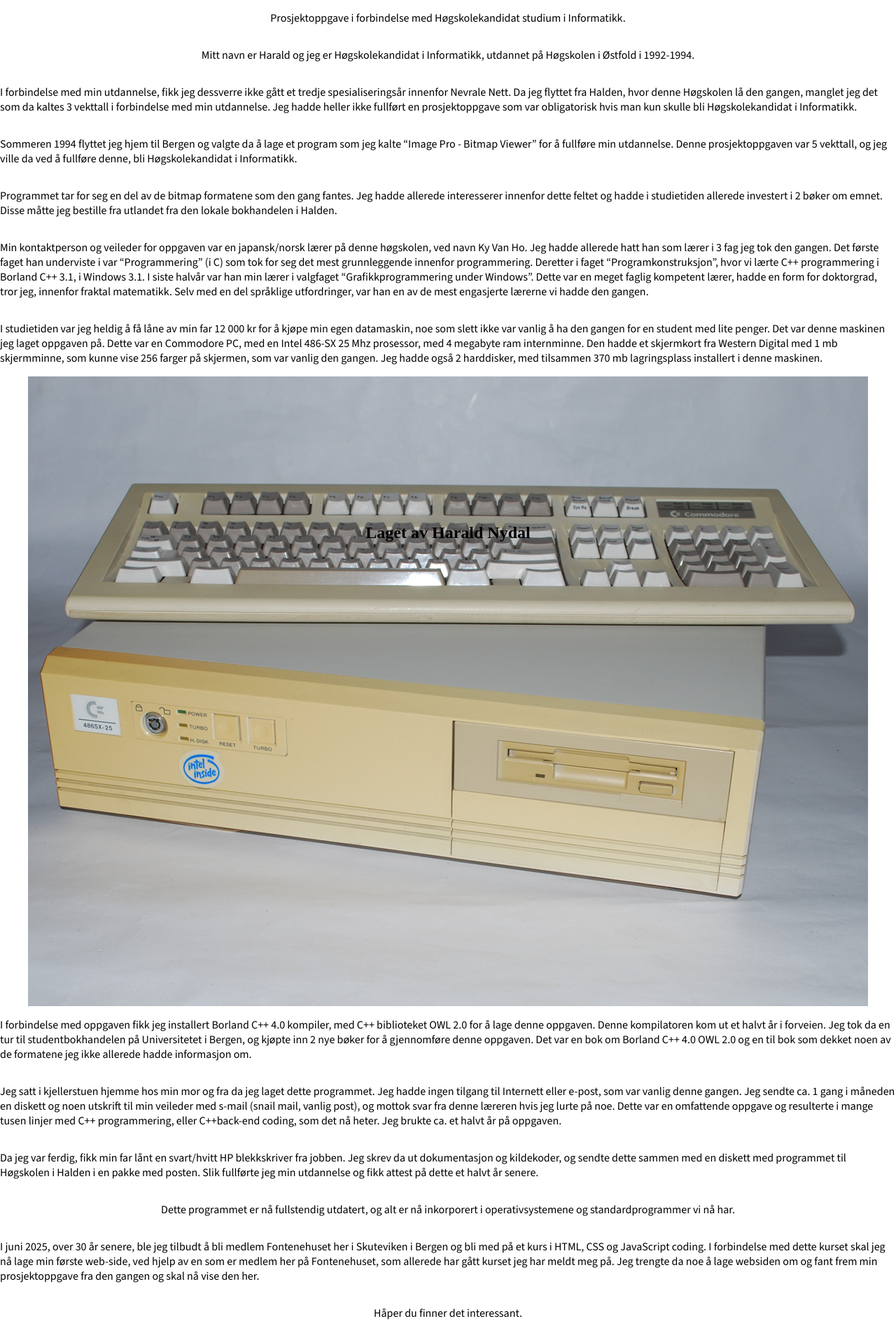
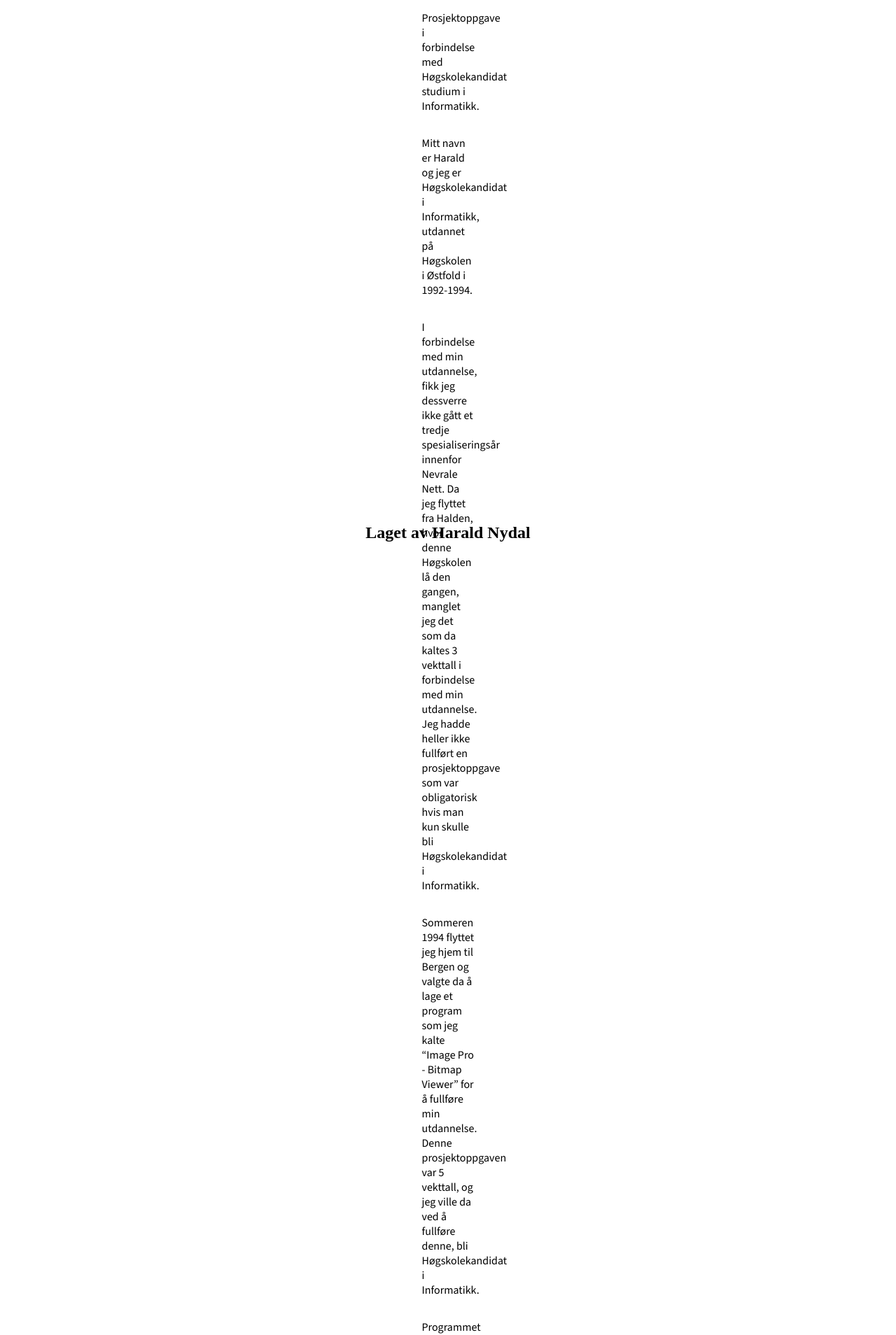
Before and after one commit to Lazy-CSharp-Coder/ImagePro, a website: page introduksjon.html in a window 1280 px wide. Shown: the part 240-2148 px from the top of the page at 70% size. Before the commit the page ends 2127 px from the top, so only its background shows below. Drawn offline with nearby package versions, Linux system fonts and the light colour scheme.

Commit message:
teste nye klasser

```diff
--- a/introduksjon.html
+++ b/introduksjon.html
@@ -62,27 +62,27 @@
       <section id="introduksjon" class="intro">
         <!-- Hero / Main / Home -->
         <h2>Introduksjon</h2>
-        <p>Prosjektoppgave i forbindelse med Høgskolekandidat studium i Informatikk.</p>
+        <p class="standard">Prosjektoppgave i forbindelse med Høgskolekandidat studium i Informatikk.</p>
 
-        <p>
+        <p class="standard">
           Mitt navn er Harald og jeg er Høgskolekandidat i Informatikk, utdannet på Høgskolen i Østfold i 1992-1994.</p>
-        <p>
+        <p class="standard">
           I forbindelse med min utdannelse, fikk jeg dessverre ikke gått et tredje spesialiseringsår innenfor Nevrale
           Nett. Da jeg flyttet fra Halden, hvor denne Høgskolen lå den gangen, manglet jeg det som da kaltes 3 vekttall i
           forbindelse med min utdannelse. Jeg hadde heller ikke fullført en prosjektoppgave som var obligatorisk hvis man kun skulle
           bli Høgskolekandidat i Informatikk.</p>
 
-        <p>
+        <p class="standard">
           Sommeren 1994 flyttet jeg hjem til Bergen og valgte da å lage et program som jeg kalte “Image Pro - Bitmap
           Viewer” for å fullføre min utdannelse. Denne prosjektoppgaven var 5 vekttall, og jeg ville da ved å fullføre denne, bli
           Høgskolekandidat i Informatikk.</p>
 
-        <p>
+        <p class="standard">
           Programmet tar for seg en del av de bitmap formatene som den gang fantes. Jeg hadde allerede interesserer
           innenfor dette feltet og hadde i studietiden allerede investert i 2 bøker om emnet. Disse måtte jeg bestille fra utlandet
           fra den lokale bokhandelen i Halden.
         </p>
-        <p>
+        <p class="standard">
           Min kontaktperson og veileder for oppgaven var en japansk/norsk lærer på denne høgskolen, ved navn Ky Van Ho.
           Jeg hadde allerede hatt han som lærer i 3 fag jeg tok den gangen. Det første faget han underviste i var
           “Programmering” (i C) som tok for seg det mest grunnleggende innenfor programmering. Deretter i faget “Programkonstruksjon”,
@@ -91,43 +91,43 @@
           tror jeg, innenfor fraktal matematikk. Selv med en del språklige utfordringer, var han en av de mest engasjerte
           lærerne vi hadde den gangen.</p>
 
-        <p>
+        <p class="standard">
           I studietiden var jeg heldig å få låne av min far 12 000 kr for å kjøpe min egen datamaskin, noe som slett ikke
           var vanlig å ha den gangen for en student med lite penger. Det var denne maskinen jeg laget oppgaven på. Dette var
           en Commodore PC, med en Intel 486-SX 25 Mhz prosessor, med 4 megabyte ram internminne. Den hadde et skjermkort fra
           Western Digital med 1 mb skjermminne, som kunne vise 256 farger på skjermen, som var vanlig den gangen. Jeg
           hadde også 2 harddisker, med tilsammen 370 mb lagringsplass installert i denne maskinen.</p>
 
-        <img src="/Images/computer_pc486_25.jpg" alt="Fant ikke fil">
+        <img class="oldpcimg" src="/Images/computer_pc486_25.jpg" alt="Fant ikke fil">
 
-        <p>
+        <p class="standard">
           I forbindelse med oppgaven fikk jeg installert Borland C++ 4.0 kompiler, med C++ biblioteket OWL 2.0 for å
           lage denne oppgaven. Denne kompilatoren kom ut et halvt år i forveien. Jeg tok da en tur til studentbokhandelen på
           Universitetet i Bergen, og kjøpte inn 2 nye bøker for å gjennomføre denne oppgaven. Det var en bok om Borland
           C++ 4.0 OWL 2.0 og en til bok som dekket noen av de formatene jeg ikke allerede hadde informasjon om.</p>
-        <p>
+        <p class="standard">
           Jeg satt i kjellerstuen hjemme hos min mor og fra da jeg laget dette programmet. Jeg hadde ingen tilgang til
           Internett eller e-post, som var vanlig denne gangen. Jeg sendte ca. 1 gang i måneden en diskett og noen utskrift
           til min veileder med s-mail (snail mail, vanlig post), og mottok svar fra denne læreren hvis jeg lurte på noe. Dette
           var en omfattende oppgave og resulterte i mange tusen linjer med C++ programmering, eller C++back-end coding,
           som det nå heter. Jeg brukte ca. et halvt år på oppgaven.</p>
 
-        <p>
+        <p class="standard">
           Da jeg var ferdig, fikk min far lånt en svart/hvitt HP blekkskriver fra jobben. Jeg skrev da ut dokumentasjon
           og kildekoder, og sendte dette sammen med en diskett med programmet til Høgskolen i Halden i en pakke med posten.
           Slik fullførte jeg min utdannelse og fikk attest på dette et halvt år senere.
         </p>
 
-        <p>Dette programmet er nå fullstendig utdatert, og alt er nå inkorporert i operativsystemene og standardprogrammer vi nå har.</p>
+        <p class="standard">Dette programmet er nå fullstendig utdatert, og alt er nå inkorporert i operativsystemene og standardprogrammer vi nå har.</p>
 
-        <p>
+        <p class="standard">
           I juni 2025, over 30 år senere, ble jeg tilbudt å bli medlem Fontenehuset her i Skuteviken i Bergen og bli med
           på et kurs i HTML, CSS og JavaScript coding. I forbindelse med dette kurset skal jeg nå lage min første web-side, ved
           hjelp av en som er medlem her på Fontenehuset, som allerede har gått kurset jeg har meldt meg på. Jeg trengte da
           noe å lage websiden om og fant frem min prosjektoppgave fra den gangen og skal nå vise den her.
         </p>
 
-        <p> Håper du finner det interessant. </p>
+        <p class="standard"> Håper du finner det interessant. </p>
 
     </main>
 
--- a/styles.css
+++ b/styles.css
@@ -103,9 +103,9 @@ section {
  */
 }
 
+/* introduksjon.html klasse */
 
-.intro
-{
+.intro {
     display: flex;
     flex-direction: column;
     justify-content:space-between;
@@ -113,6 +113,12 @@ section {
 
 }
 
+.standard {
+
+   text-align: left;
+   width:75px;
+
+}
 
 /* FOOTER */
 
```
